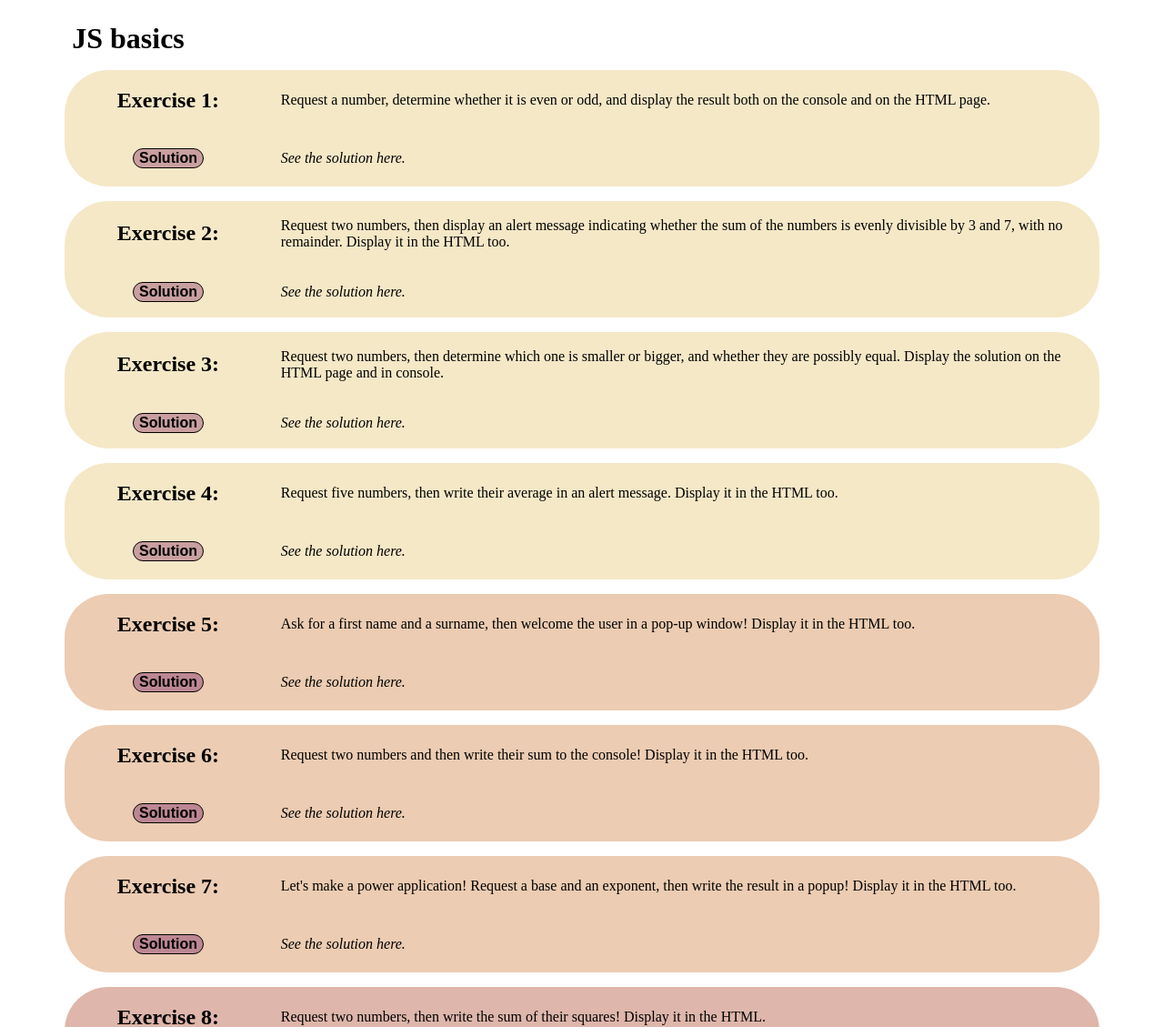
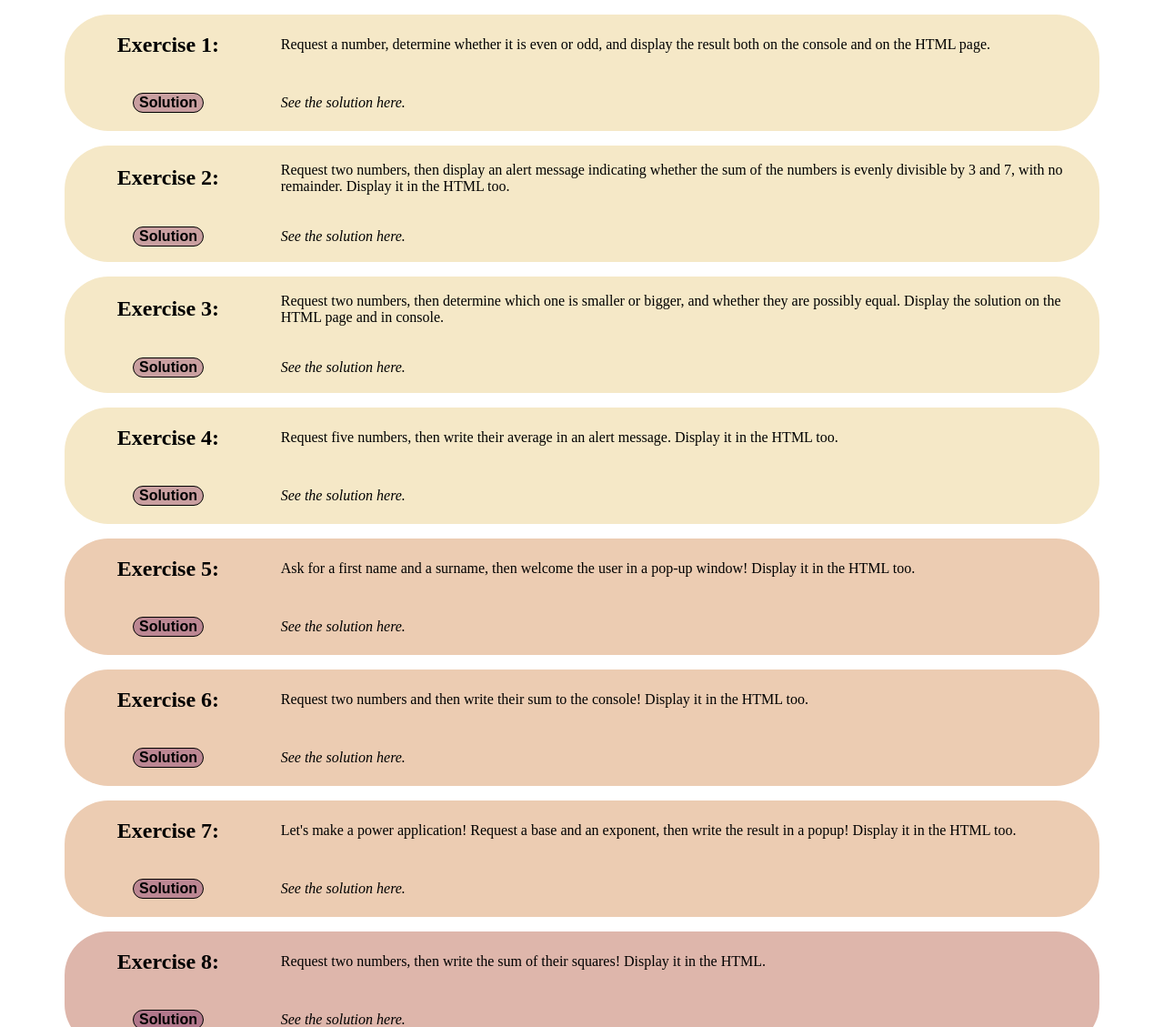
Before and after one commit to NoraLili/javascript-practice, a plain HTML site: page index.html in a window 1280 px wide. Shown: the top 1129 px of the page at 91% size. Drawn offline with Linux system fonts and the light colour scheme.

Commit message:
Restructure HTML

```diff
--- a/index.html
+++ b/index.html
@@ -10,8 +10,7 @@
 
 <body>
     <main>
-        <h1 class="section-title">JS basics</h1>
-        <section id="basics-1" class="sections">
+        <section class="sections">
             <div class="exercise color-basics-1">
                 <h2 class="exercise-title">Exercise 1:</h2>
                 <p class="exercise-description">Request a number, determine whether it is even or odd, and display the
@@ -59,7 +58,7 @@
             </div>
         </section>
 
-        <section id="basics-2" class="sections">
+        <section class="sections">
             <div class="exercise color-basics-2">
                 <h2 class="exercise-title">Exercise 5:</h2>
                 <p class="exercise-description">Ask for a first name and a surname, then welcome the user in a
@@ -94,7 +93,7 @@
             </div>
         </section>
 
-        <section id="basics-3" class="sections">
+        <section class="sections">
             <div class="exercise color-basics-3">
                 <h2 class="exercise-title">Exercise 8:</h2>
                 <p class="exercise-description">Request two numbers, then write the sum of their squares! Display it
```
